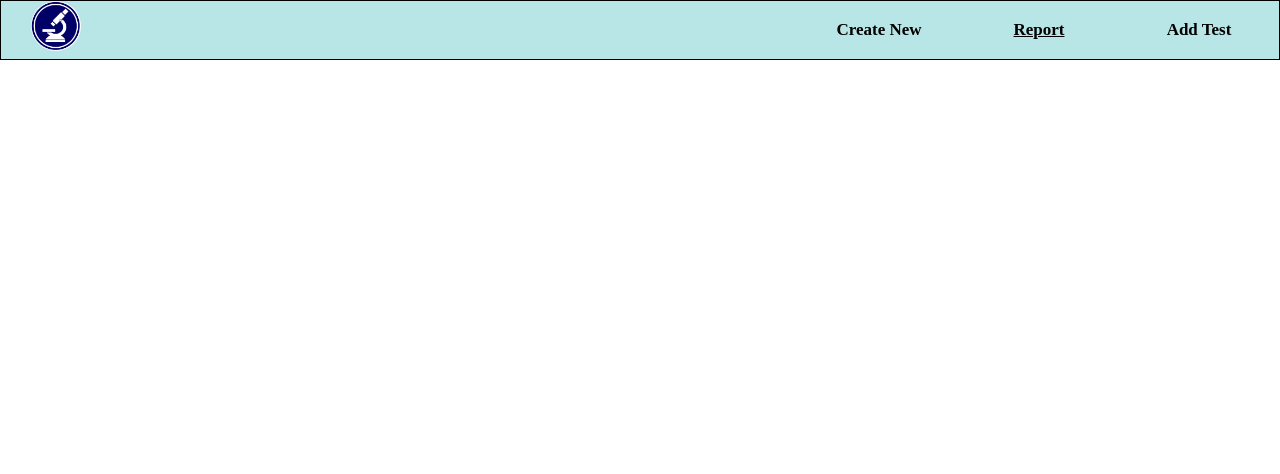
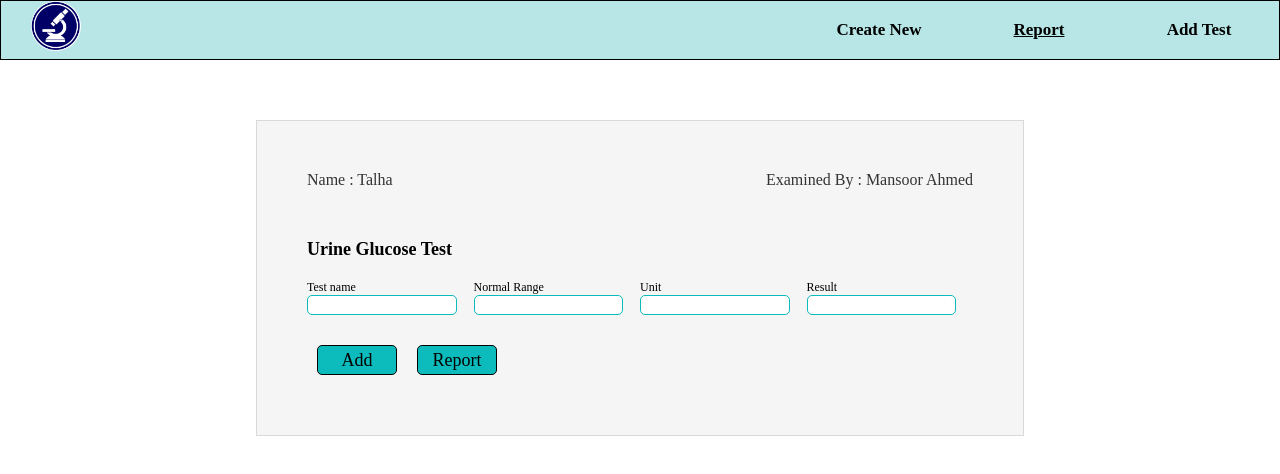
Before and after one commit to nabeelmughal460/Pathalogy-lab-Managment_MernStack, a React (Vite) app: page /report/1 in a window 1280 px wide. Shown: the top 474 px of the page. Built offline with nearby package versions, Linux system fonts and the light colour scheme.

Commit message:
Add Report.jsx Component and make dynamic Form

```diff
--- a/src/App.jsx
+++ b/src/App.jsx
@@ -4,6 +4,7 @@ import Navbar from './Common Components/Navbar/Navbar'
 import HomeScreen from './Pages/HomeScreen/HomeScreen'
 import { BrowserRouter, Route, Routes } from 'react-router-dom'
 import Status from './Pages/Status/Status'
+import ReportPage from './Pages/ReportPage/ReportPage'
 
 function App() {
   const [count, setCount] = useState(0)
@@ -15,6 +16,7 @@ function App() {
         <Routes>
           <Route path="/" element={<HomeScreen />} />
           <Route path='/status' element={<Status/>} />
+          <Route path='report/:id' element={<ReportPage/>}/>
         </Routes>
       </BrowserRouter>
     </div>
--- /dev/null
+++ b/src/Pages/ReportPage/ReportPage.css
@@ -0,0 +1,109 @@
+.report-page {
+    width: 100%;
+    /* border: 1px solid  red; */
+    display: flex;
+    justify-content: center;
+    align-items: center;
+    flex-direction: column;
+    margin-top: 60px;
+}
+
+.reportDiv {
+    width: 60%;
+    border: 1px solid rgb(218, 216, 216);
+    background-color:whitesmoke;
+    padding: 50px;
+
+}
+
+.report-infos {
+    display: flex;
+    justify-content: space-between;
+    /* font-style:oblique; */
+
+}
+
+.report-info {
+    font-size: 16px;
+    font-weight: 500;
+    /* padding: 10px; */
+    color: #333;
+}
+
+
+.report-inputBlock {
+    margin-top: 50px;
+    display: flex;
+    flex-direction: column;
+    width: 100%;
+}
+
+.report-tests {
+    display: flex;
+    justify-content: space-between;
+    margin-bottom: 20px;
+}
+
+.nameOfTest {
+    font-weight: 600;
+    font-size: 18px;
+}
+
+.inputRows {
+    display: flex;
+    flex-direction:column;
+}
+
+.inputRow {
+    display: flex;
+    justify-content: space-between;
+    margin-bottom: 20px;
+}
+
+.input-row-group {
+    display: flex;
+    flex-direction: column;
+}
+
+.input-test-name {
+font-size: 12px;
+color: black;
+/* font-weight: 600; */
+}
+
+.input-feild-tests {
+    border: 1px solid rgb(12, 187, 187);
+    border-radius: 5px;
+    width: 90%;
+    height: 20px;
+}
+.input-feild-tests:focus{
+    outline: none;
+}
+.btn-grp-add-rem {
+    display: flex;
+    justify-content:stretch;
+}
+
+.add-btn-row {
+ width: 80px;
+    border: 1px solid;
+    padding: 10px;
+    font-size: 18px;
+    display: flex;
+    justify-content: center;
+    align-items: center;
+    height: 30px;
+    text-decoration: none;
+    cursor: pointer;
+    background-color: rgb(12, 187, 187);
+     /* background: linear-gradient(#3ac6bc 0 0) 0% 0% / 0% 100% no-repeat;
+    transition: background-size 0.5s ease; */
+    margin: 10px;
+    border-radius: 5px;
+}
+/* .add-btn-row:hover{
+        background-size: 100% 100%;
+    color: #000000;
+
+} */
--- /dev/null
+++ b/src/Pages/ReportPage/ReportPage.jsx
@@ -0,0 +1,94 @@
+import React,{useState} from "react";
+import "./ReportPage.css";
+
+const Report = () => {
+  const [Inputfeild, setInputfeild] = useState([
+    { "id":0,"name": "", "range": "", "unit": "", "result": "" },
+  ]);
+
+  const OnChangeInput=(event,index)=>{
+    const UpdatedRow= Inputfeild.map(row=>{
+        if(row.id==index)
+        {
+            return{...row,[event.target.name]:event.target.value}
+             // if index equal to row then it will call function Inputfeild.map and it check row.id== to index or not if it equal to index row initial state ma add krdy name ma or plus event.target.value ma
+        }
+                // return row  if not it simple return the row
+
+        return row;
+    })
+                setInputfeild(UpdatedRow);
+  }
+  console.log(Inputfeild);
+
+
+  const AddinputRows=()=>{
+    const new_Row ={
+        "id":Inputfeild.length+1,"name": "", "range": "", "unit": "", "result": ""
+    }
+    setInputfeild([...Inputfeild,new_Row])
+  }
+
+  const RemoveInputRows=()=>{
+    if(Inputfeild.length>1)
+    {
+        setInputfeild(Inputfeild.slice(0,-1))
+    }
+    // const UpdatedRow=Inputfeild.filter(row=>row.id!=Inputfeild.length-1)
+  }
+  return (
+    <div className="report-page">
+      <div className="reportDiv">
+        <div className="report-infos">
+          <div className="report-info">Name : Talha</div>
+          <div className="report-info">Examined By : Mansoor Ahmed</div>
+        </div>
+
+        <div className="report-inputBlock">
+          <div className="report-tests">
+            <div className="nameOfTest">Urine Glucose Test</div>
+          </div>
+
+          <div className="inputRows">
+            {Inputfeild.map((item, index) => {
+              return (
+                <div className="inputRow">
+                  <div className="input-row-group">
+                    <div className="input-test-name">Test name</div>
+                    <input type="text" className="input-feild-tests" value={item.name} name="name" onChange={(e)=>{OnChangeInput(e,item.id)}}/> {/*value jo index arha uska object lena ha*/}
+                  </div>
+
+                  <div className="input-row-group">
+                    <div className="input-test-name">Normal Range</div>
+                    <input type="text" className="input-feild-tests" value={item.range} name="range" onChange={(e)=>{OnChangeInput(e,item.id)}}/>
+                  </div>
+
+                  <div className="input-row-group">
+                    <div className="input-test-name">Unit</div>
+                    <input type="text" className="input-feild-tests" value={item.unit} name="unit" onChange={(e)=>{OnChangeInput(e,item.id)}}/>
+                  </div>
+
+                  <div className="input-row-group">
+                    <div className="input-test-name">Result</div>
+                    <input type="text" className="input-feild-tests" value={item.result} name="result" onChange={(e)=>{ OnChangeInput(e,item.id)}}/>
+                  </div>
+                </div>
+              );
+            })}
+          </div>
+
+          <div className="btn-grp-add-rem">
+            <div className="add-btn-row"onClick={AddinputRows}>Add</div>
+                {
+                    Inputfeild.length>1 ? <div className="add-btn-row" onClick={RemoveInputRows}>Remove</div>  :null
+
+                }
+            <div className="add-btn-row">Report</div>
+          </div>
+        </div>
+      </div>
+    </div>
+  );
+};
+
+export default Report;
--- a/src/Pages/Status/Status.jsx
+++ b/src/Pages/Status/Status.jsx
@@ -4,19 +4,20 @@ import UpdateIcon from "@mui/icons-material/Update";
 import ArticleIcon from "@mui/icons-material/Article";
 import DeleteIcon from "@mui/icons-material/Delete";
 import Modals from '../../Common Components/Modals/Modals'
+import { Link } from "react-router-dom";
 const Status = () => {
   const PendingData = [
     {
       id: "1",
-      name: "Danish",
-      drName: "Sanjeev Kr Singh",
-      presDate: "08-04-2024",
+      name: "Ayesha",
+      drName: "hamnah khan",
+      presDate: "08-07-2025",
     },
     {
       id: "2",
-      name: "Shubham Kumar",
-      drName: "Rajeev Singh",
-      presDate: "03-04-2024",
+      name: "Rabail Adnam",
+      drName: "Dr Shafique Ahmed",
+      presDate: "03-07-2025",
     },
   ];
 
@@ -45,6 +46,8 @@ const Status = () => {
       setdata(completedData);
     }
   }, [activebar]);
+
+
   const UpdateIconClick=(item)=>{
 
     setClickUpdate(true)
@@ -87,18 +90,18 @@ const Status = () => {
                     <div className="status-docter-name">{item.presDate}</div>
                   </div>
                   <div className="status-btns">
-                    <div className="Icons" onClick={()=>{UpdateIconClick(item)}}>
-                      <UpdateIcon />
-                    </div>
-                    <div className="Icons" style={{ backgroundColor: "red" }}>
-                      <DeleteIcon />
-                    </div>
-                    <div
+
+                    {activebar==="Pending" ?
+                <div className="Icons" onClick={()=>{UpdateIconClick(item)}}> <UpdateIcon />  </div> :null
+                    }
+
+                { activebar=== "Pending" ? <div className="Icons" style={{ backgroundColor: "red" }}> <DeleteIcon /> </div> :null}
+                    <Link  to={`/report /${item.id}`}
                       className="Icons"
                       style={{ backgroundColor: "yellow" }}
                     >
                       <ArticleIcon />
-                    </div>
+                    </Link>
                   </div>
                 </div>
               );
```
